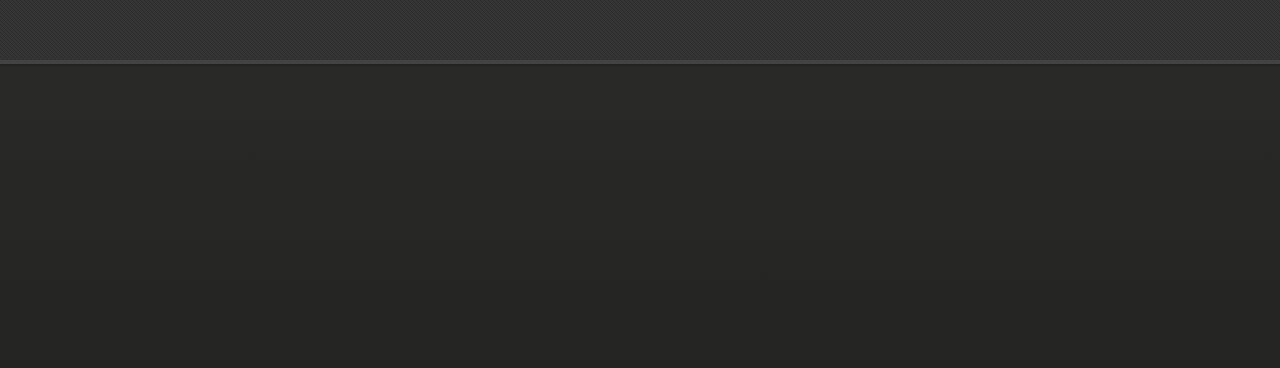
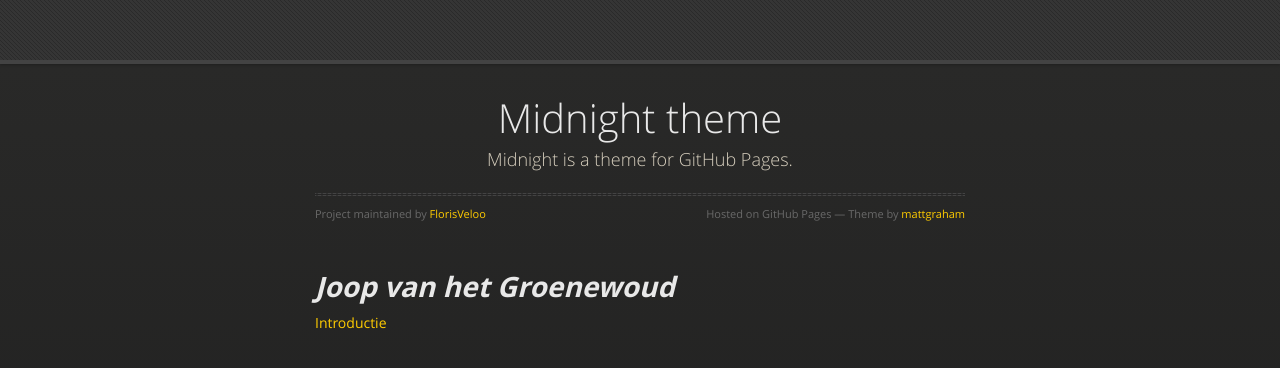
Before and after one commit to FlorisVeloo/JoopvanhetGroenewoud, a Jekyll site: the page built from index.md, in a window 1280 px wide. Shown: the top 368 px of the page. Built offline with Jekyll 4.4.1, drawn with Linux system fonts in a browser that asks for light colours; our own code applies the rules of GitHub Pages for plain Markdown files.

Commit message:
Update default.html

```diff
--- a/_layouts/default.html
+++ b/_layouts/default.html
@@ -28,6 +28,15 @@
     <div class="wrapper">
 
       <section>
+        <div id="title">
+          <h1>{{ site.title | default: site.github.repository_name }}</h1>
+          <p>{{ site.description | default: site.github.project_tagline }}</p>
+          <hr>
+          <span class="credits left">Project maintained by <a href="{{ site.github.owner_url }}">{{ site.github.owner_name }}</a></span>
+          <span class="credits right">Hosted on GitHub Pages &mdash; Theme by <a href="https://twitter.com/mattgraham">mattgraham</a></span>
+        </div>
+
+        {{ content }}
 
       </section>
 
```
